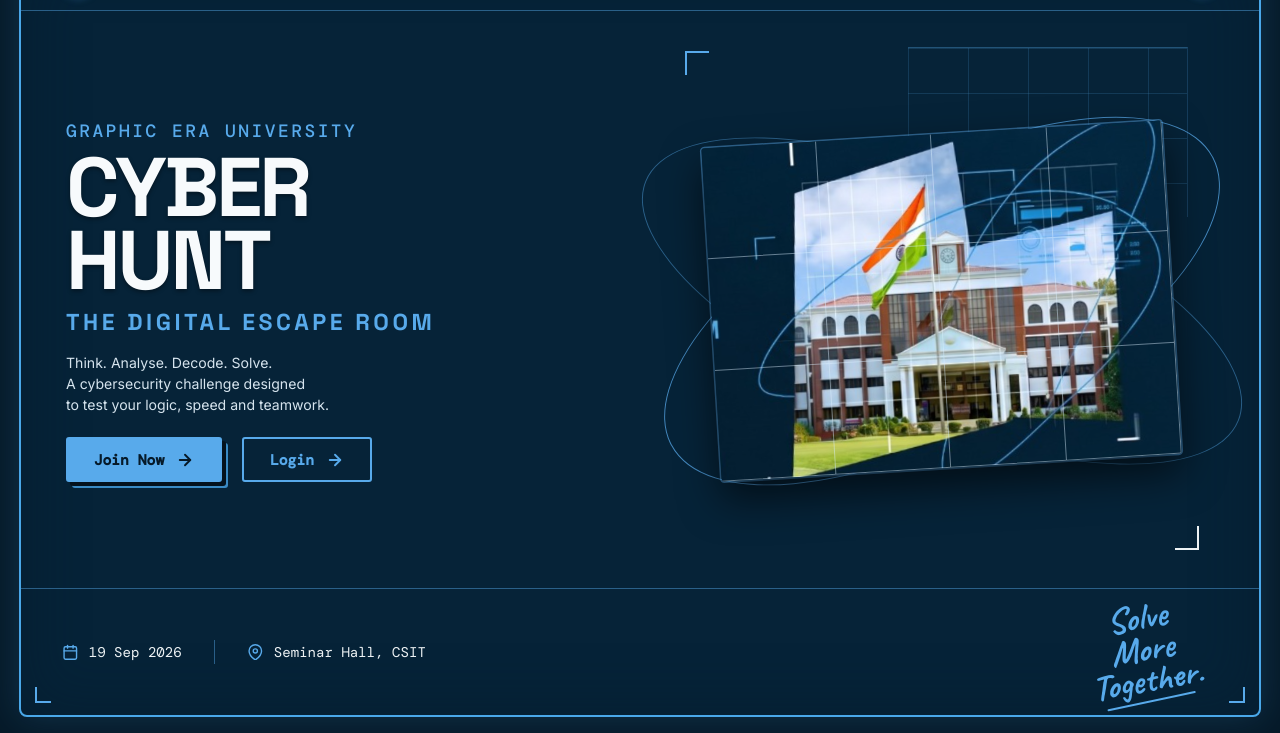
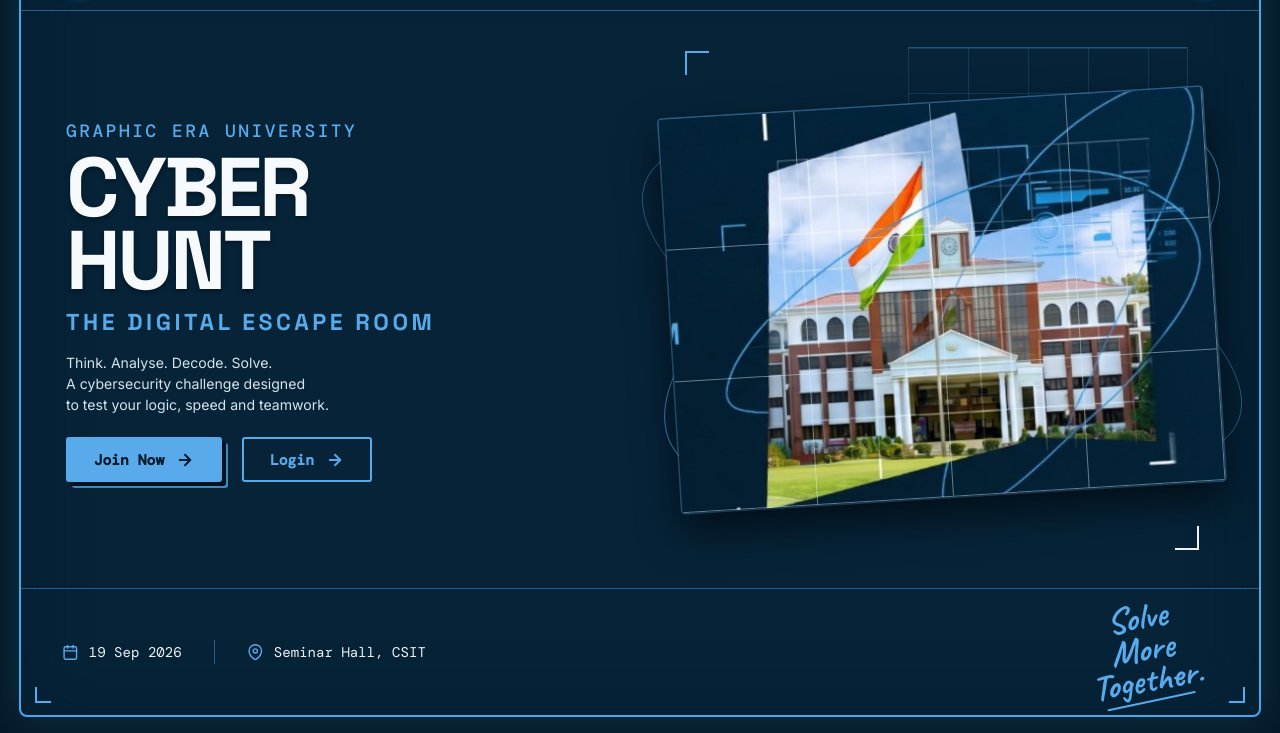
Before and after one commit to Anmol-Gupta2007/Cyber-Hunt-Participant-Frontend, a website: page landing.html in a window 1280 px wide. Shown: the part 67-800 px from the top of the page. Drawn offline with nearby package versions, Linux system fonts and the light colour scheme.

Commit message:
Update landing.html

```diff
--- a/landing.html
+++ b/landing.html
@@ -422,11 +422,10 @@
     }
 
     /* College Photo Frame */
-    /* College Photo Frame */
     .photo-container {
       position: relative;
       z-index: 3;
-      width: clamp(320px, 36vw, 560px); /* Increased size */
+      width: clamp(500px, 46vw, 660px); /* Increased size */
       aspect-ratio: 1.38 / 1;
       transform: rotate(-3.5deg);
       border-radius: 3px;
```
